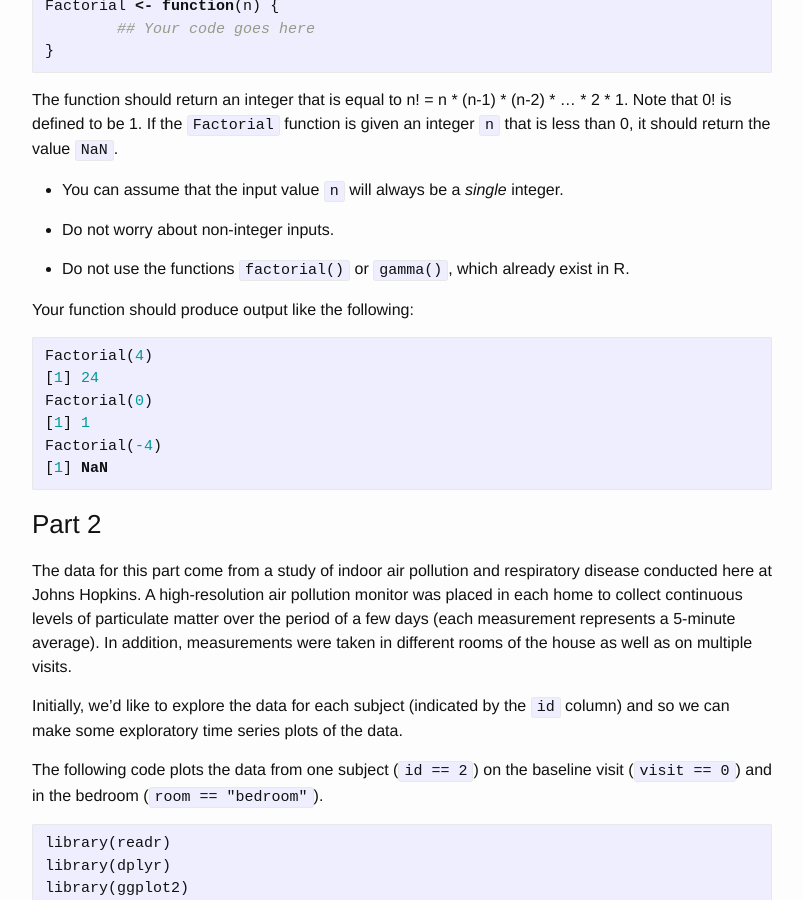
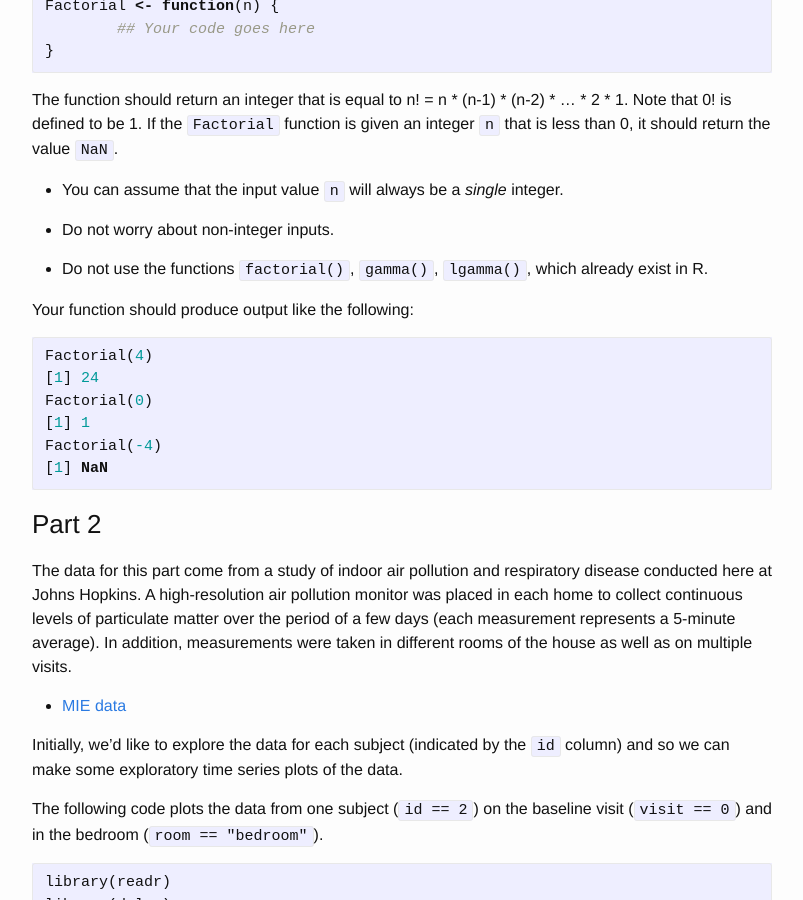
Before and after one commit to Max201510/Biostat776, a Jekyll site: the page built from homework.md, in a window 1280 px wide and 900 px high, scrolled down 639 px. Shown: the whole window, without its empty margins (238-1041 px from the left). Built offline with Jekyll 4.4.1, drawn with Linux system fonts in a browser that asks for light colours.

Commit message:
Fix up homework

````diff
--- a/_homework/homework.Rmd
+++ b/_homework/homework.Rmd
@@ -37,7 +37,7 @@ The function should return an integer that is equal to n! = n * (n-1) * (n-2) *
 
 * Do not worry about non-integer inputs.
 
-* Do not use the functions `factorial()` or `gamma()`, which already exist in R.
+* Do not use the functions `factorial()`, `gamma()`, `lgamma()`, which already exist in R.
 
 Your function should produce output like the following:
 
@@ -53,6 +53,8 @@ Factorial(-4)
 ### Part 2
 
 The data for this part come from a study of indoor air pollution and respiratory disease conducted here at Johns Hopkins. A high-resolution air pollution monitor was placed in each home to collect continuous levels of particulate matter over the period of a few days (each measurement represents a 5-minute average). In addition, measurements were taken in different rooms of the house as well as on multiple visits.
+
+* [MIE data](../data/MIE.zip)
 
 Initially, we'd like to explore the data for each subject (indicated by the `id` column) and so we can make some exploratory time series plots of the data.
 
--- a/homework.md
+++ b/homework.md
@@ -36,7 +36,7 @@ The function should return an integer that is equal to n! = n * (n-1) * (n-2) *
 
 * Do not worry about non-integer inputs.
 
-* Do not use the functions `factorial()` or `gamma()`, which already exist in R.
+* Do not use the functions `factorial()`, `gamma()`, `lgamma()`, which already exist in R.
 
 Your function should produce output like the following:
 
@@ -53,6 +53,8 @@ Factorial(-4)
 
 The data for this part come from a study of indoor air pollution and respiratory disease conducted here at Johns Hopkins. A high-resolution air pollution monitor was placed in each home to collect continuous levels of particulate matter over the period of a few days (each measurement represents a 5-minute average). In addition, measurements were taken in different rooms of the house as well as on multiple visits.
 
+* [MIE data](../data/MIE.zip)
+
 Initially, we'd like to explore the data for each subject (indicated by the `id` column) and so we can make some exploratory time series plots of the data.
 
 The following code plots the data from one subject (`id == 2`) on the baseline visit (`visit == 0`) and in the bedroom (`room == "bedroom"`).
@@ -68,7 +70,7 @@ mie.sub <- filter(mie, id == 20 & visit == 0
 qplot(timepoint, value, data = mie.sub)
 ```
 
-![plot of chunk unnamed-chunk-3](figure/unnamed-chunk-3-1.png)
+![plot of chunk unnamed-chunk-3](unnamed-chunk-3-1.png)
 
 While this code is useful, it only provides us information on one subject, on one visit, in one room. We could cut and paste this code to look at other subjects/visits/rooms, but that can be error prone and just plain messy.
 
````
Also changed, not shown: other parts of _homework/homework.Rmd (+1 -1 lines), homework/unnamed-chunk-3-1.png (added), 1 other file.
